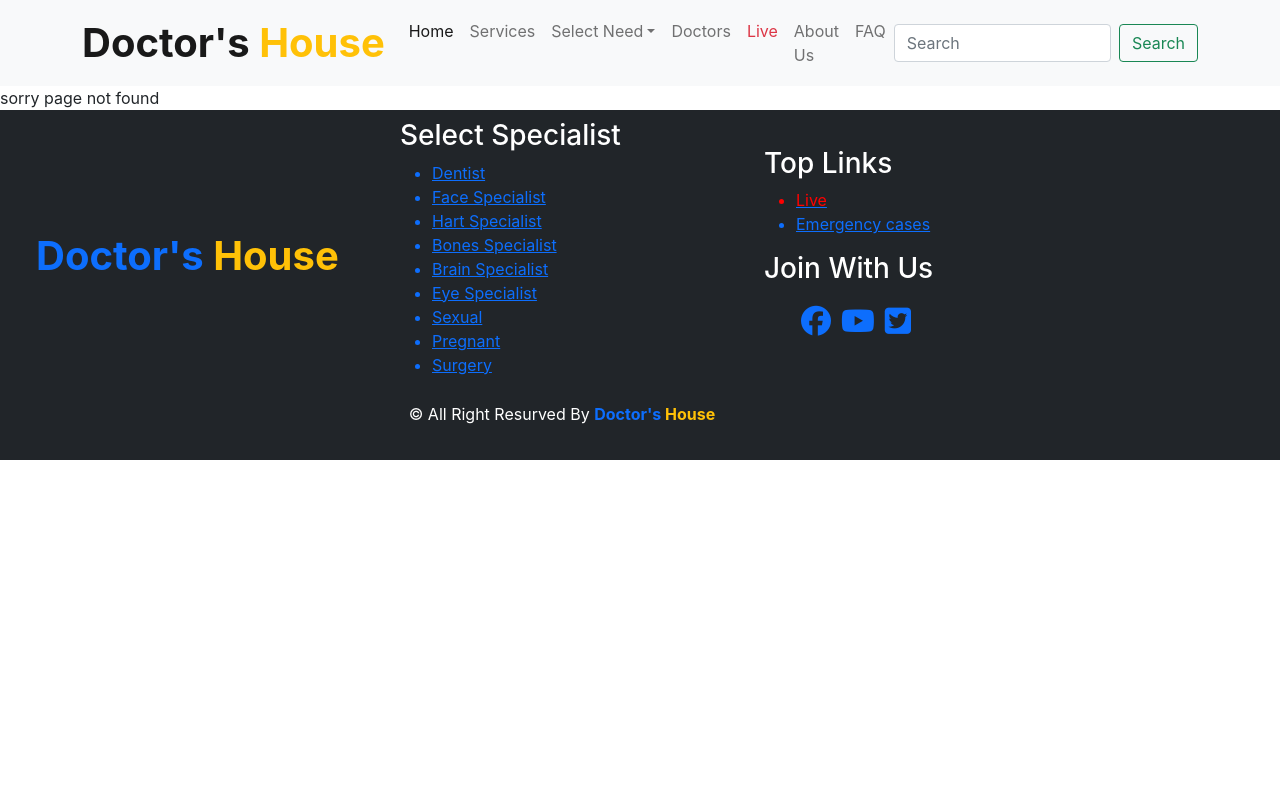
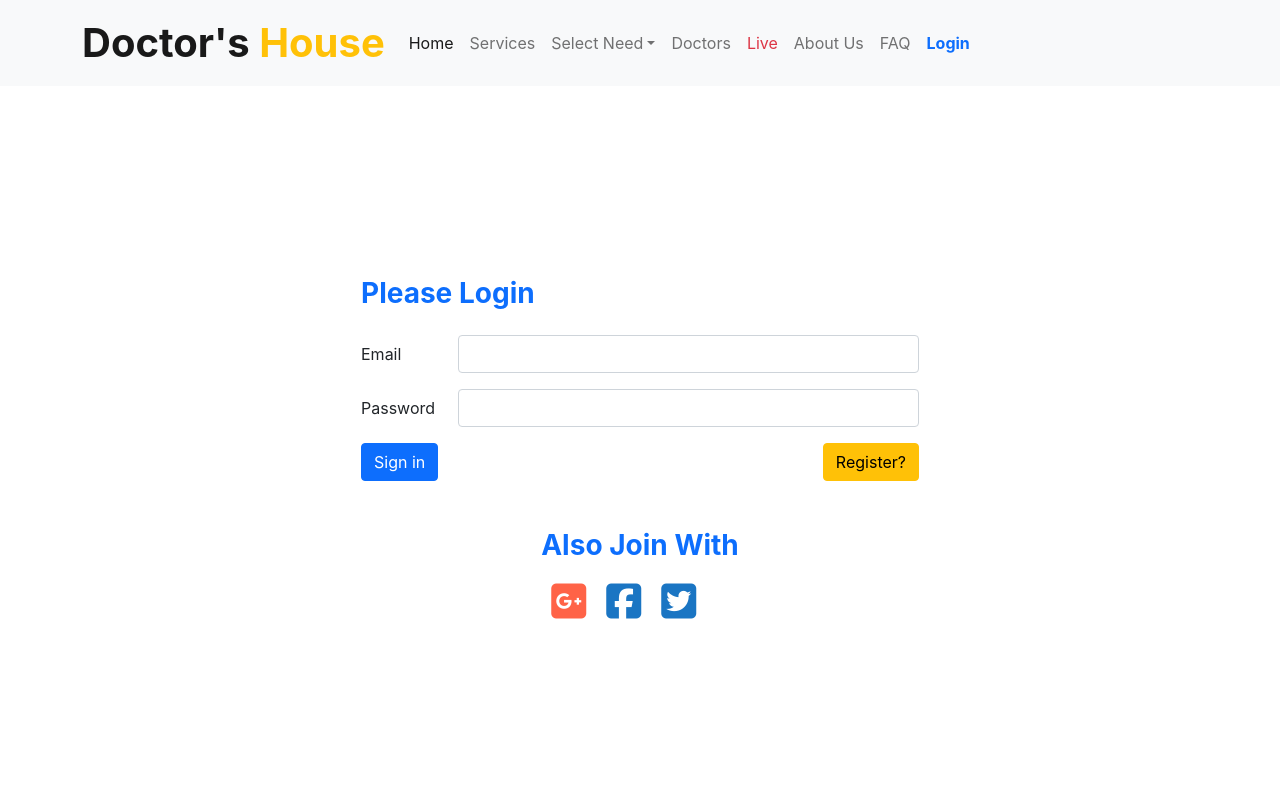
Before and after one commit to Md-Sefat-Alam/doctors-house, a React (Create React App) app: page /login in a window 1280 px wide. Shown: the top 800 px of the page. Built offline with nearby package versions, Linux system fonts and the light colour scheme; no server answers.

Commit message:
uptodate

```diff
--- a/src/App.js
+++ b/src/App.js
@@ -6,10 +6,13 @@ import OurServices from './components/OurServices/OurServices';
 import Header from './components/Header/Header';
 import NotFound from './components/NotFound/NotFound';
 import Footer from './components/Footer/Footer';
+import AuthProvider from './components/context/AuthProvider';
+import Login from './components/Login/Login';
 
 function App() {
   return (
     <div className="App">
+      <AuthProvider>
         <Router>
           <Header />
           <Switch>
@@ -22,12 +25,16 @@ function App() {
             <Route path='/services'>
               <OurServices></OurServices>
             </Route>
+            <Route path='/login'>
+              <Login></Login>
+            </Route>
             <Route path='*'>
               <NotFound></NotFound>
             </Route>
           </Switch>
           <Footer />
         </Router>
+      </AuthProvider>
     </div>
   );
 }
--- /dev/null
+++ b/src/components/Firebase/FirebaseInit.js
@@ -0,0 +1,7 @@
+import { initializeApp } from "firebase/app";
+import firebaseConfig from "./FirebaseConfig";
+
+const FirebaseInit = () => {
+    initializeApp(firebaseConfig);
+}
+export default FirebaseInit;
--- a/src/components/Footer/Footer.js
+++ b/src/components/Footer/Footer.js
@@ -32,9 +32,9 @@ const Footer = () => {
 
                     <h3>Join With Us</h3>
                     <ul className='joinWithUs'>
-                        <li><a rel="noreferrer" href="https://www.facebook.com/sefat.sefatalam" target='_blank'><i class="fab fa-facebook"></i></a></li>
-                        <li><a rel="noreferrer" href="https://www.youtube.com/" target='_blank'><i class="fab fa-youtube"></i></a></li>
-                        <li><a rel="noreferrer" href="https://twitter.com/" target='_blank'><i class="fab fa-twitter-square"></i></a></li>
+                        <li><a rel="noreferrer" href="https://www.facebook.com/sefat.sefatalam" target='_blank'><i className="fab fa-facebook"></i></a></li>
+                        <li><a rel="noreferrer" href="https://www.youtube.com/" target='_blank'><i className="fab fa-youtube"></i></a></li>
+                        <li><a rel="noreferrer" href="https://twitter.com/" target='_blank'><i className="fab fa-twitter-square"></i></a></li>
                     </ul>
                 </div>
                 <div className='bg-dark'>
--- a/src/components/Header/Header.js
+++ b/src/components/Header/Header.js
@@ -1,13 +1,19 @@
 import React from 'react';
 import { Link } from 'react-router-dom';
+import useAuth from '../../hooks/useAuth';
+import './Header.css'
 
 const Header = () => {
+    const { userData, logOut } = useAuth();
+    console.log(userData);
+
+    const { displayName, photoURL, email } = userData;
     return (
         <nav className="navbar navbar-expand-lg navbar-light bg-light container-fluid">
             <div className="container">
                 <Link style={{ userSelect: 'none' }} className="navbar-brand siteName fs-1 fw-bolder" to='/home'>Doctor's <span className='text-warning'>House</span></Link>
-                <button class="navbar-toggler" type="button" data-bs-toggle="collapse" data-bs-target="#navbarSupportedContent" aria-controls="navbarSupportedContent" aria-expanded="false" aria-label="Toggle navigation">
-                    <span class="navbar-toggler-icon"></span>
+                <button className="navbar-toggler" type="button" data-bs-toggle="collapse" data-bs-target="#navbarSupportedContent" aria-controls="navbarSupportedContent" aria-expanded="false" aria-label="Toggle navigation">
+                    <span className="navbar-toggler-icon"></span>
                 </button>
                 <div className="collapse navbar-collapse" id="navbarSupportedContent">
                     <ul className="navbar-nav me-auto mb-2 mb-lg-0">
@@ -60,11 +66,34 @@ const Header = () => {
                         <li className="nav-item">
                             <Link className="nav-link" to="/#">FAQ</Link>
                         </li>
+
+                        {
+                            !userData.accessToken ? <li className="nav-item">
+                                <Link className="nav-link text-primary fw-bolder" to="/login">Login</Link>
+                            </li>
+                                :
+                                <div className="nav-item dropdown">
+                                    <Link className="nav-link dropdown-toggle d-block" to="/user" id="navbarDropdownUser" role="button" data-bs-toggle="dropdown" aria-expanded="false">
+                                        <img src={photoURL ? photoURL : "https://png.pngtree.com/png-vector/20190710/ourmid/pngtree-user-vector-avatar-png-image_1541962.jpg"} alt="user" />
+                                    </Link>
+                                    <ul className="dropdown-menu userDropDown" aria-labelledby="navbarDropdownUser">
+                                        <div className='d-flex flex-column'>
+                                            <div className='userImage'>
+                                                <img src={photoURL ? photoURL : "https://png.pngtree.com/png-vector/20190710/ourmid/pngtree-user-vector-avatar-png-image_1541962.jpg"} alt="user" />
+                                            </div>
+                                            <div>
+                                                <h3>{displayName ? displayName : 'What is your name?'}</h3>
+                                                <p>{email && email}</p>
+                                            </div>
+                                            <div>
+                                                <button onClick={logOut} className='btn btn-danger'>Log out</button>
+                                            </div>
+                                        </div>
+                                    </ul>
+                                </div>
+                        }
                     </ul>
-                    <form className="d-flex">
-                        <input className="form-control me-2" type="search" placeholder="Search" aria-label="Search" />
-                        <button className="btn btn-outline-success" type="submit">Search</button>
-                    </form>
+
                 </div>
             </div>
         </nav>
--- a/src/components/Login/Login.js
+++ b/src/components/Login/Login.js
@@ -1,9 +1,84 @@
-import React from 'react';
+import React, { useState } from 'react';
+import { Link } from 'react-router-dom';
+import useAuth from '../../hooks/useAuth';
 
 const Login = () => {
+    const { googleSignIn, setEmailPassword, emailPasswordLogin } = useAuth();
+    const [email, setEmail] = useState('')
+    const [password, setPassword] = useState('')
+
+
+    const handleEmail = e => {
+        setEmail(e.target.value);
+    }
+    const handlePassword = e => {
+        setPassword(e.target.value);
+    }
+    const handleEmailPasswordLogin = (e) => {
+        e.preventDefault()
+        setEmailPassword({
+            email: email,
+            password: password
+        })
+        emailPasswordLogin();
+    }
+
     return (
-        <div>
+        <div className='component-container container'>
+            <div style={{
+                display: 'flex',
+                flexDirection: 'column',
+                alignItems: 'center',
+                justifyContent: 'center',
+                width: '100%',
+                height: '90vh'
+            }}>
+                <div className='w-50'>
+                    <form onSubmit={handleEmailPasswordLogin}>
+                        <h3 className='fw-bold text-primary py-3'>Please Login</h3>
+                        <div className="row mb-3">
+                            <label htmlFor="inputEmail3" className="col-sm-2 col-form-label">Email</label>
+                            <div className="col-sm-10">
+                                <input onBlur={handleEmail} required type="email" className="form-control" id="inputEmail3" />
+                            </div>
+                        </div>
+                        <div className="row mb-3">
+                            <label required htmlFor="inputPassword3" className="col-sm-2 col-form-label">Password</label>
+                            <div className="col-sm-10">
+                                <input onBlur={handlePassword} type="password" className="form-control" id="inputPassword3" />
+                            </div>
+                        </div>
 
+                        <div className='d-flex justify-content-between'>
+                            <button type="submit" className="btn btn-primary">Sign in</button>
+                            <Link to='./home' className='btn btn-warning'>Register?</Link>
+                        </div>
+                    </form>
+                </div>
+                <div className='mt-5'>
+                    <h3 className='fw-bold text-primary'>Also Join With</h3>
+                    <div>
+                        <i onClick={googleSignIn} style={{
+                            userSelect: 'none',
+                            cursor: 'pointer',
+                            color: 'tomato',
+                            padding: '10px'
+                        }} class="fab fa-google-plus-square fs-1"></i>
+                        <i style={{
+                            userSelect: 'none',
+                            cursor: 'pointer',
+                            color: '#1a75c3',
+                            padding: '10px'
+                        }} class="fab fa-facebook-square fs-1"></i>
+                        <i style={{
+                            userSelect: 'none',
+                            cursor: 'pointer',
+                            color: '#1a75c3',
+                            padding: '10px'
+                        }} class="fab fa-twitter-square fs-1"></i>
+                    </div>
+                </div>
+            </div>
         </div>
     );
 };
--- a/src/components/NotFound/NotFound.js
+++ b/src/components/NotFound/NotFound.js
@@ -2,7 +2,7 @@ import React from 'react';
 
 const NotFound = () => {
     return (
-        <div>
+        <div className='component-container'>
             sorry page not found
         </div>
     );
--- /dev/null
+++ b/src/components/context/AuthProvider.js
@@ -0,0 +1,15 @@
+import React, { createContext } from 'react';
+import useFirebase from '../../hooks/useFirebase';
+
+export const AuthContext = createContext();
+
+const AuthProvider = ({ children }) => {
+    const allContext = useFirebase();
+    return (
+        <AuthContext.Provider value={allContext}>
+            {children}
+        </AuthContext.Provider>
+    );
+};
+
+export default AuthProvider;
--- /dev/null
+++ b/src/hooks/useAuth.js
@@ -0,0 +1,8 @@
+import { useContext } from 'react'
+import { AuthContext } from '../components/context/AuthProvider';
+
+const useAuth = () => {
+    return useContext(AuthContext)
+}
+
+export default useAuth;
--- /dev/null
+++ b/src/hooks/useFirebase.js
@@ -0,0 +1,70 @@
+import FirebaseInit from '../components/Firebase/FirebaseInit';
+import { getAuth, signInWithPopup, GoogleAuthProvider, onAuthStateChanged, signOut, createUserWithEmailAndPassword } from "firebase/auth";
+import { useState, useEffect } from 'react'
+
+FirebaseInit();
+
+const useFirebase = () => {
+    const [userData, setUserData] = useState({});
+    const [error, setError] = useState('');
+    const [emailPassword, setEmailPassword] = useState({})
+    const auth = getAuth();
+
+    const googleSignIn = () => {
+        const googleProvider = new GoogleAuthProvider();
+        signInWithPopup(auth, googleProvider)
+            .then(result => {
+                setUserData(result.user);
+            })
+            .catch(error => {
+                setError(error.code);
+            })
+            .finally(() => {
+
+            })
+    }
+    const logOut = () => {
+        signOut(auth)
+            .then(() => {
+                setUserData({});
+            })
+    }
+
+    const emailPasswordLogin = () => {
+        const { email, password } = emailPassword;
+        createUserWithEmailAndPassword(auth, email, password)
+            .then(result => {
+                setUserData(result.user);
+            })
+            .catch(error => {
+                setError(error.code)
+            })
+            .finally(() => {
+
+            })
+    }
+
+
+    useEffect(() => {
+        const unsubscribed = onAuthStateChanged(auth, user => {
+            if (user) {
+                setUserData(user);
+            }
+            else {
+                setUserData({});
+            }
+        })
+        return () => unsubscribed;
+    }, []);
+
+    return {
+        googleSignIn,
+        userData,
+        error,
+        logOut,
+        setEmailPassword,
+        emailPasswordLogin
+    }
+};
+
+export default useFirebase;
```
Also changed, not shown: src/components/Firebase/FirebaseConfig.js (added, +10 -0 lines), src/components/Header/Header.css (+28 -0 lines). Lines whose indentation alone changed are shown as unchanged.
